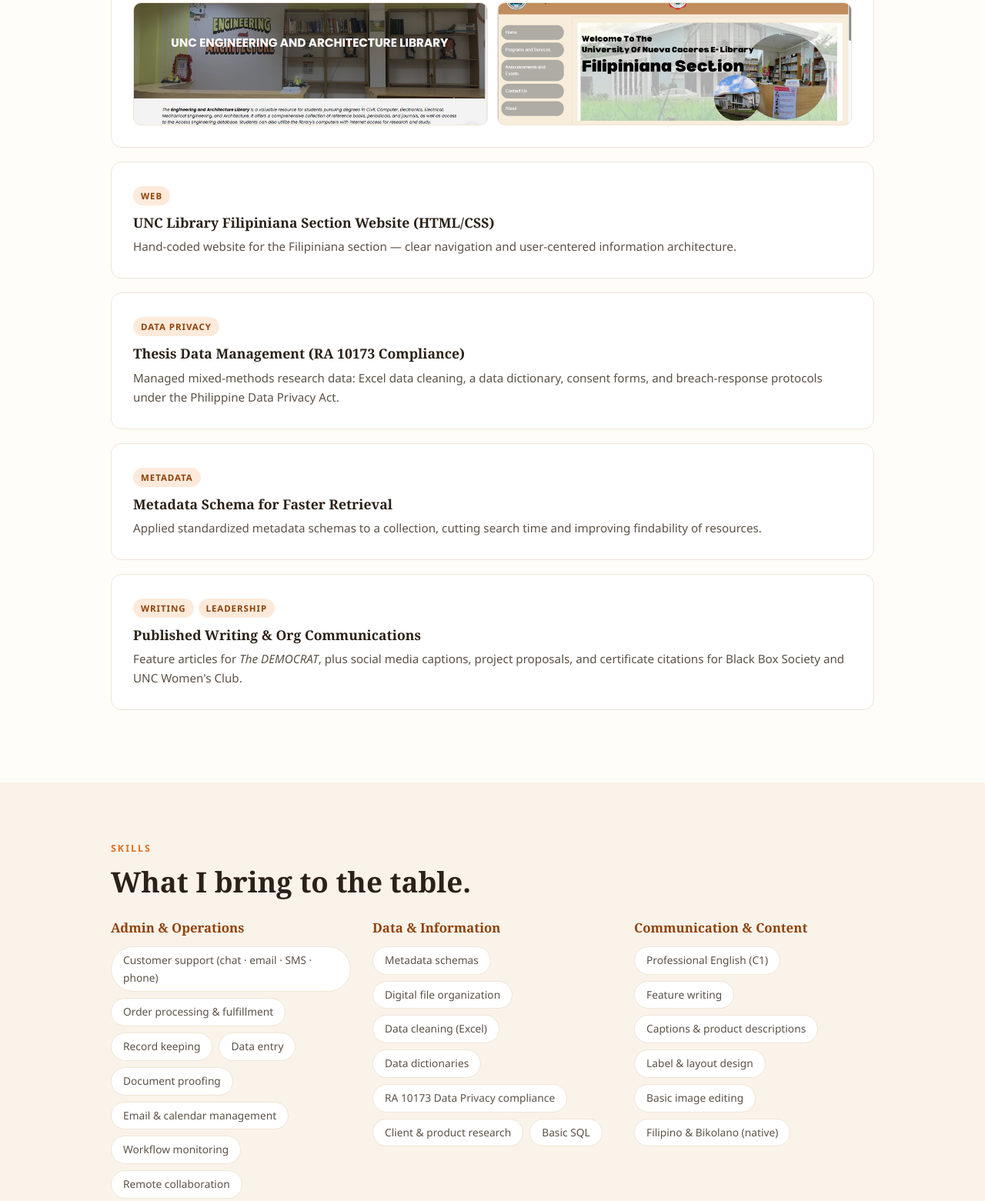
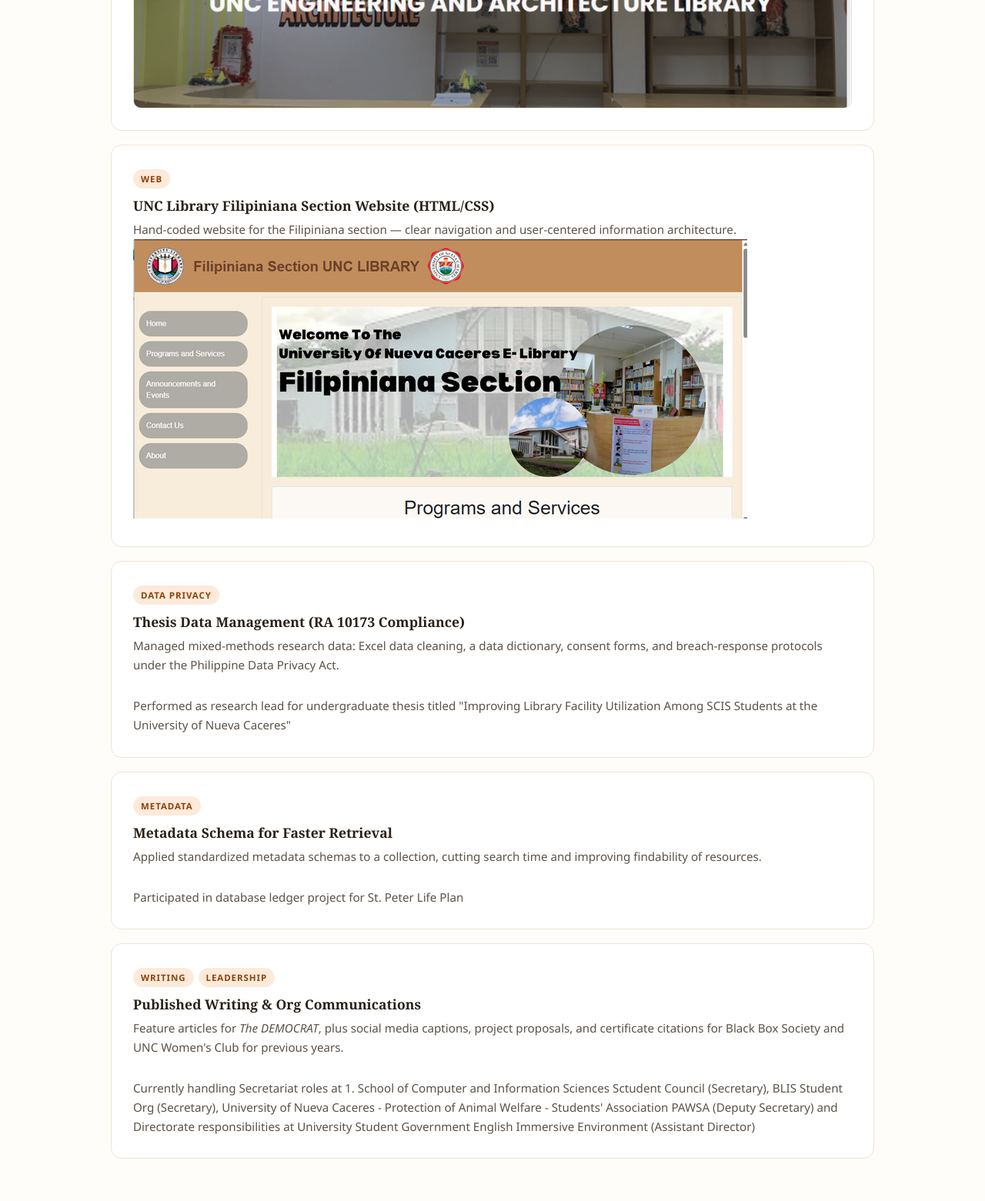
Before and after one commit to bloopineprine/aiacapricho.github.io, a plain HTML site: page index.html in a window 1280 px wide. Shown: the part 5962-7523 px from the top of the page at 77% size. Drawn offline with Linux system fonts and the light colour scheme.

Commit message:
Major changes

```diff
--- a/index.html
+++ b/index.html
@@ -385,7 +385,7 @@
       <span class="tag">Daily Operations</span>
       <h3>Behind the scenes (not shown, by design)</h3>
       <p>LiveChat, email, and SMS support · active-order record keeping · paperwork proofing · packing-slip generation and amendment. Confidential by nature — which is rather the point of hiring someone who takes data privacy seriously.</p>
-      <div class="placeholder">📌 To strengthen this section: one real metric (orders handled per week, response time, error rate) and a short testimonial from your manager.</div>
+      <div class="placeholder">📌 Handled communications for non-business accounts </div>
     </div>
 
     <div class="proj-group-title">From university — Library &amp; Information Science, UNC</div>
@@ -396,7 +396,6 @@
       <p>Built a functioning library website in Google Sites, exploring how information services can be delivered in digital form. <a href="https://sites.google.com/unc.edu.ph/unc-ea-library" target="_blank" rel="noopener">View the live site →</a></p>
       <div class="proj-gallery">
         <img src="assets/school-site-1.png" alt="UNC Engineering and Architecture Library Google Site">
-        <img src="assets/school-site-2.png" alt="UNC Library Filipiniana section website built with HTML and CSS">
       </div>
     </div>
 
@@ -404,24 +403,31 @@
       <span class="tag">Web</span>
       <h3>UNC Library Filipiniana Section Website (HTML/CSS)</h3>
       <p>Hand-coded website for the Filipiniana section — clear navigation and user-centered information architecture.</p>
+      <div><img src="assets/school-site-2.png" alt="UNC Library Filipiniana section website built with HTML and CSS"></div>
     </div>
 
     <div class="proj">
       <span class="tag">Data Privacy</span>
       <h3>Thesis Data Management (RA 10173 Compliance)</h3>
       <p>Managed mixed-methods research data: Excel data cleaning, a data dictionary, consent forms, and breach-response protocols under the Philippine Data Privacy Act.</p>
+      <br>
+      <p>Performed as research lead for undergraduate thesis titled "Improving Library Facility Utilization Among SCIS Students at the University of Nueva Caceres"</p>
     </div>
 
     <div class="proj">
       <span class="tag">Metadata</span>
       <h3>Metadata Schema for Faster Retrieval</h3>
       <p>Applied standardized metadata schemas to a collection, cutting search time and improving findability of resources.</p>
+      <br><p>Participated in database ledger project for St. Peter Life Plan</p>
     </div>
 
     <div class="proj">
       <span class="tag">Writing</span><span class="tag">Leadership</span>
       <h3>Published Writing &amp; Org Communications</h3>
-      <p>Feature articles for <em>The DEMOCRAT</em>, plus social media captions, project proposals, and certificate citations for Black Box Society and UNC Women's Club.</p>
+      <p>Feature articles for <em>The DEMOCRAT</em>, plus social media captions, project proposals, and certificate citations for Black Box Society and UNC Women's Club for previous years.</p>
+      <br><p>Currently handling Secretariat roles at 1. School of Computer and Information Sciences Sctudent Council (Secretary), BLIS Student Org (Secretary),
+        University of Nueva Caceres - Protection of Animal Welfare - Students' Association PAWSA (Deputy Secretary) and
+        Directorate responsibilities at University Student Government English Immersive Environment (Assistant Director)</p>
     </div>
   </div>
 </section>
```
